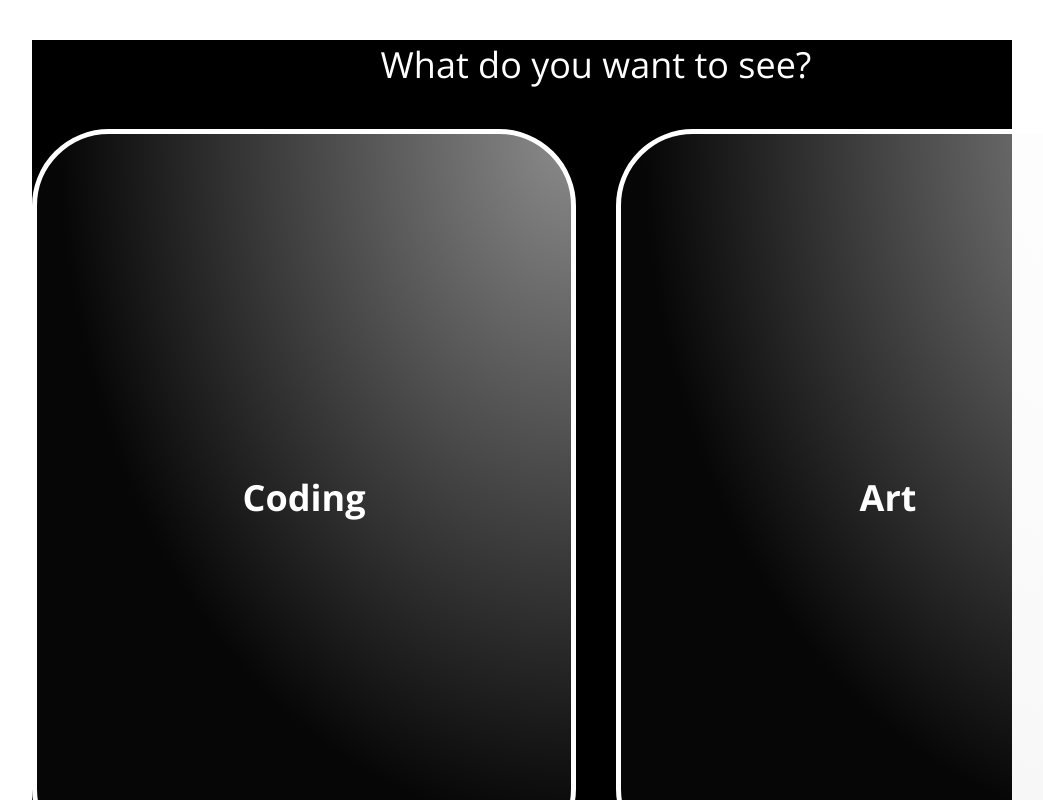
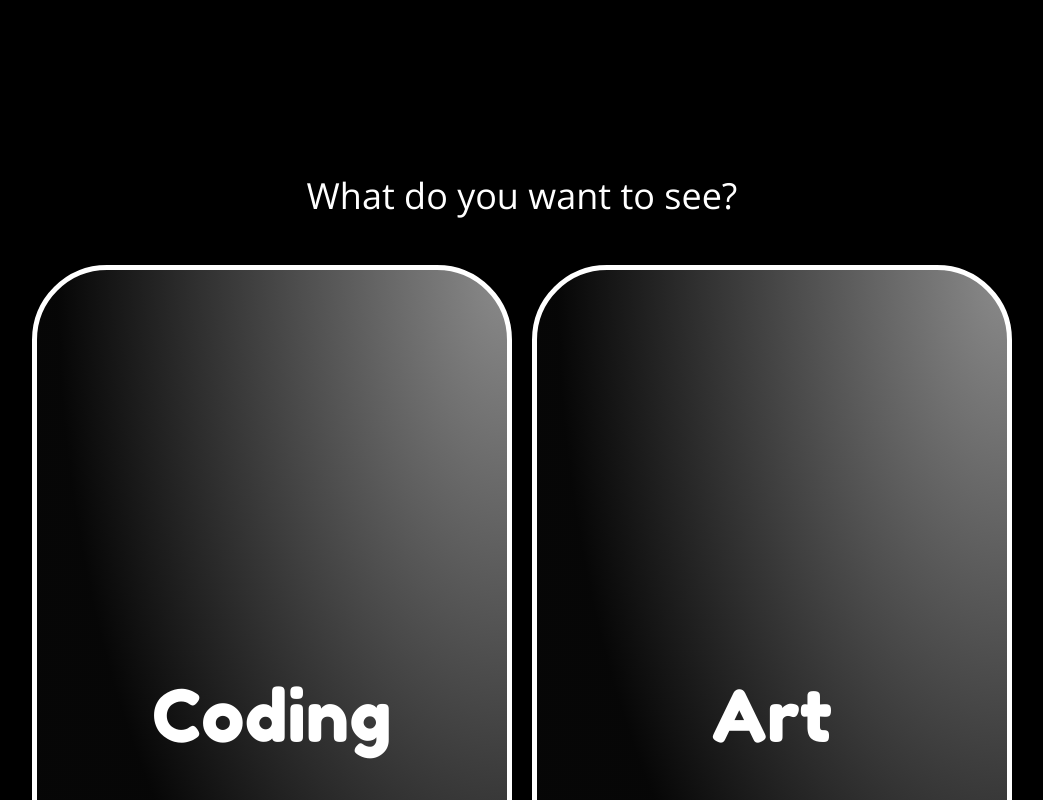
Before and after one commit to amonty27/PortfolioWebsite, a plain HTML site: page index.html in a window 1280 px wide. Shown: the part 760-1560 px from the top of the page, without its empty margins (118-1161 px from the left). Drawn offline with nearby package versions, Linux system fonts and the light colour scheme.

Commit message:
Fixed issue with hierarchy and Changed Styles
- Changed the hierarchy in index.html to better fit the added wrapper
- Changed style.css with style changes
- Adjusted placement of wrapper div in projectPage_Code.html
- Added body style from projectPage_Code.htl to style.css
- Added progress pic to img folder

```diff
--- a/index.html
+++ b/index.html
@@ -40,14 +40,16 @@
         </div>
       </section>
       <section class="projectSection" id="projectSection">
-        <h2>What do you want to see?</h2>
-        <div class="projSelection">
-          <a href="projectPage_Code.html">
-            <div>Coding</div>
-          </a>
-          <a href="#">
-            <div>Art</div>
-          </a>
+        <div class="containerPS">
+          <div id="title">
+            <h2>What do you want to see?</h2>
+          </div>
+          <div id="box">
+            <a href="projectPage_Code.html">Coding</a>
+          </div>
+          <div id="box">
+            <a href="#">Art</a>
+          </div>
         </div>
       </section>
     </body>
--- a/style.css
+++ b/style.css
@@ -7,6 +7,7 @@
   font-style: normal;
   font-weight: normal;
 }
+
 /*wrapper for all pagges*/
 #wrapper {
   max-width: 1000px;
@@ -15,10 +16,12 @@
   padding-left: 10px;
   padding-right: 10px;
 }
+body {
+  background-color: black;
+}
 /* Header for all pages */
 header {
   background-color: rgb(131, 80, 248);
-  position: absolute;
   height: 85px;
   left: 8.33%;
   right: 8.33%;
@@ -28,6 +31,7 @@ header {
   align-items: center;
   border-radius: 25px;
   padding: 40px;
+  margin-top: 20px;
 }
 header ul {
   position: relative;
@@ -54,9 +58,8 @@ header .logo {
   letter-spacing: 2px;
 }
 
-/* Index.html*/
+/* Index.html Banner Section*/
 .banner {
-  padding-top: 150px;
   display: grid;
   grid-template-columns: 1fr 1fr;
   grid-gap: 40px;
@@ -70,11 +73,15 @@ div.textbox {
   font-size: 48px;
   margin: auto;
 }
+div.textbox {
+  color: #fff;
+}
 div.textbox h2 {
   font-size: 60px;
   font-weight: 400;
   font-family: Fredoka One;
 }
+
 div.textbox span {
   color: rgba(131, 80, 248, 1);
   font-weight: bold;
@@ -87,13 +94,9 @@ div.textbox span {
   margin: auto;
 }
 
+/* Index.html ProjectSection Section */
 .projectSection {
-  background-color: black;
   min-height: 100vh;
-  display: grid;
-  grid-template-columns: 1fr;
-  grid-auto-rows: auto;
-  grid-gap: 40px;
 }
 .projectSection h2 {
   color: #fff;
@@ -103,16 +106,23 @@ div.textbox span {
   font-size: 36px;
   line-height: 49px;
 }
-.projSelection {
+.containerPS {
   display: grid;
   grid-template-columns: 1fr 1fr;
-  grid-gap: 40px;
+  grid-template-rows: 100px minmax(100px, auto);
+  gap: 20px 20px;
 }
-.projSelection a {
-  position: relative;
-  width: 544px;
+
+#title {
+  grid-column-end: span 2;
+  display: flex;
+  justify-content: space-around;
+}
+
+#box {
+  width: 100%;
+  height: 900px;
   margin: auto;
-  height: 737px;
   background: radial-gradient(
     95.73% 95.73% at 100% 0%,
     rgba(255, 255, 255, 0.544) 0%,
@@ -120,25 +130,26 @@ div.textbox span {
   );
   border: 5px solid #ffffff;
   box-sizing: border-box;
-  border-radius: 77px;
-  text-align: center;
+  border-radius: 75px;
   display: flex;
-  position: relative;
   align-items: center;
+  justify-content: space-around;
   text-decoration: none;
 }
-.projSelection div {
-  margin: auto;
+
+#box a {
+  text-decoration: none;
   color: #fff;
-  font-weight: 700;
-  font-size: 36px;
+  font-family: Fredoka One;
+  font-style: normal;
+  font-weight: normal;
+  font-size: 72px;
+  line-height: 87px;
 }
-
 /* ProjectPage_Code.html */
-
 .projSelectionP {
-  padding-top: 150px;
-  min-height: 100vh;
+  padding-top: 30px;
+  min-height: 50vh;
 }
 
 .container {
@@ -150,7 +161,6 @@ div.textbox span {
   height: auto;
   left: 8.33%;
   right: 8.33%;
-  position: absolute;
 }
 
 .container div {
```
Also changed, not shown: projectPage_Code.html (+4 -4 lines), img/draftWebsite1.png (added).
